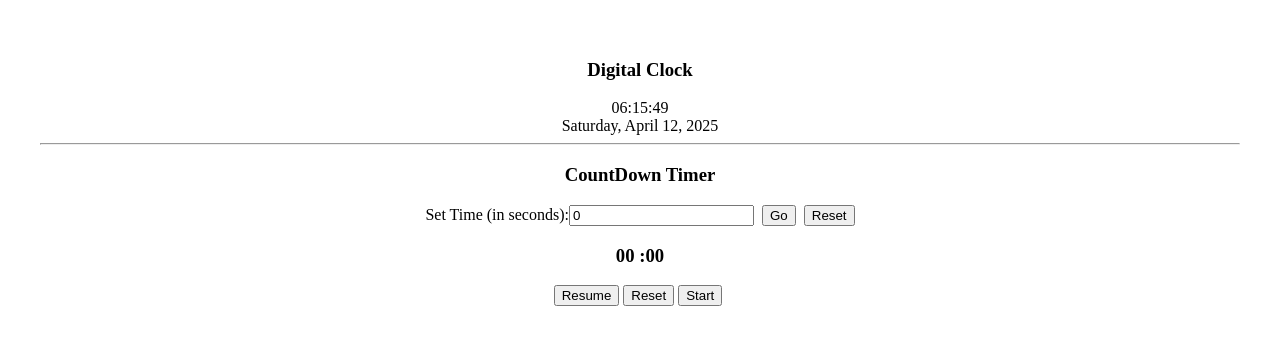
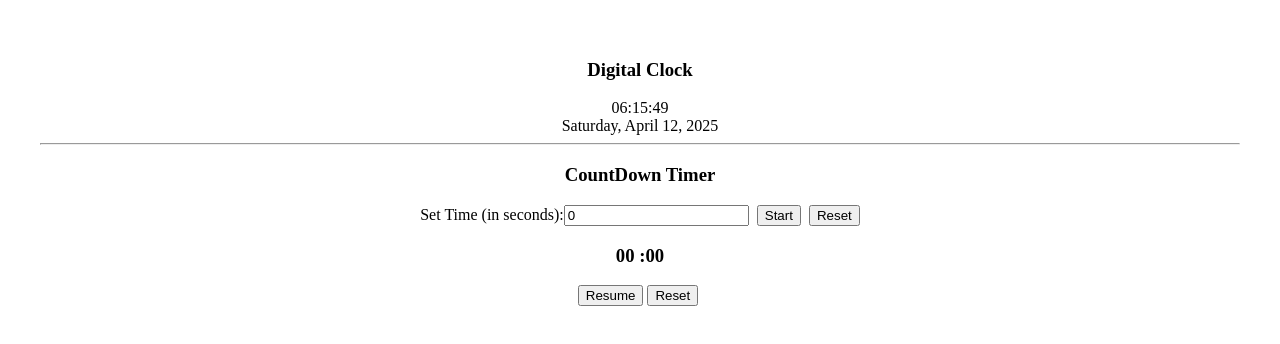
Before and after one commit to rahuldolai28/dummy-react, a React (Vite) app: page / in a window 1280 px wide. Shown: the top 344 px of the page. Built offline with nearby package versions, Linux system fonts and the light colour scheme.

Commit message:
timer error handle

```diff
--- a/src/components/stopwatch/Count.jsx
+++ b/src/components/stopwatch/Count.jsx
@@ -40,9 +40,6 @@ export default function Count({ initialTime, onTimeFinish }) {
         setTime(0);
         setIsRunning((prevIsRunning) => false);
     }
-    function handleStart() {
-        setIsRunning((prevIsRunning) => true);
-    }
 
     return (
         <div className="timer">
@@ -55,7 +52,7 @@ export default function Count({ initialTime, onTimeFinish }) {
                     {isRunning ? "Pause" : "Resume"}
                 </button>&nbsp;
                 <button onClick={handleReset}> Reset </button>&nbsp;
-                <button onClick={handleStart}> Start </button>&nbsp;
+
             </div>
         </div>
     );
--- a/src/components/stopwatch/CountdownTimer.jsx
+++ b/src/components/stopwatch/CountdownTimer.jsx
@@ -10,7 +10,6 @@ export default function CountdownTimer() {
     const funnyAlerts = [
         "Eta ki re? Number chaichi, r tumi equation likhcho? 😂",
         "Ektu matha thanda kore number dao re bhai 😅",
-        "Dekh bhai, timer er shonge maja korte gele heartbreak hobe 💔",
         "Dekh bhai, timer er shonge maja korish na 😎 Number diye de!",
         "Tumse na ho payega... number toh sahi daal 😭",
     ];
@@ -56,7 +55,7 @@ export default function CountdownTimer() {
                     onClick={() => {
                         handleGo();
                     }}>
-                    Go
+                    Start
                 </button>
                 &nbsp;&nbsp;
                 <button
```
